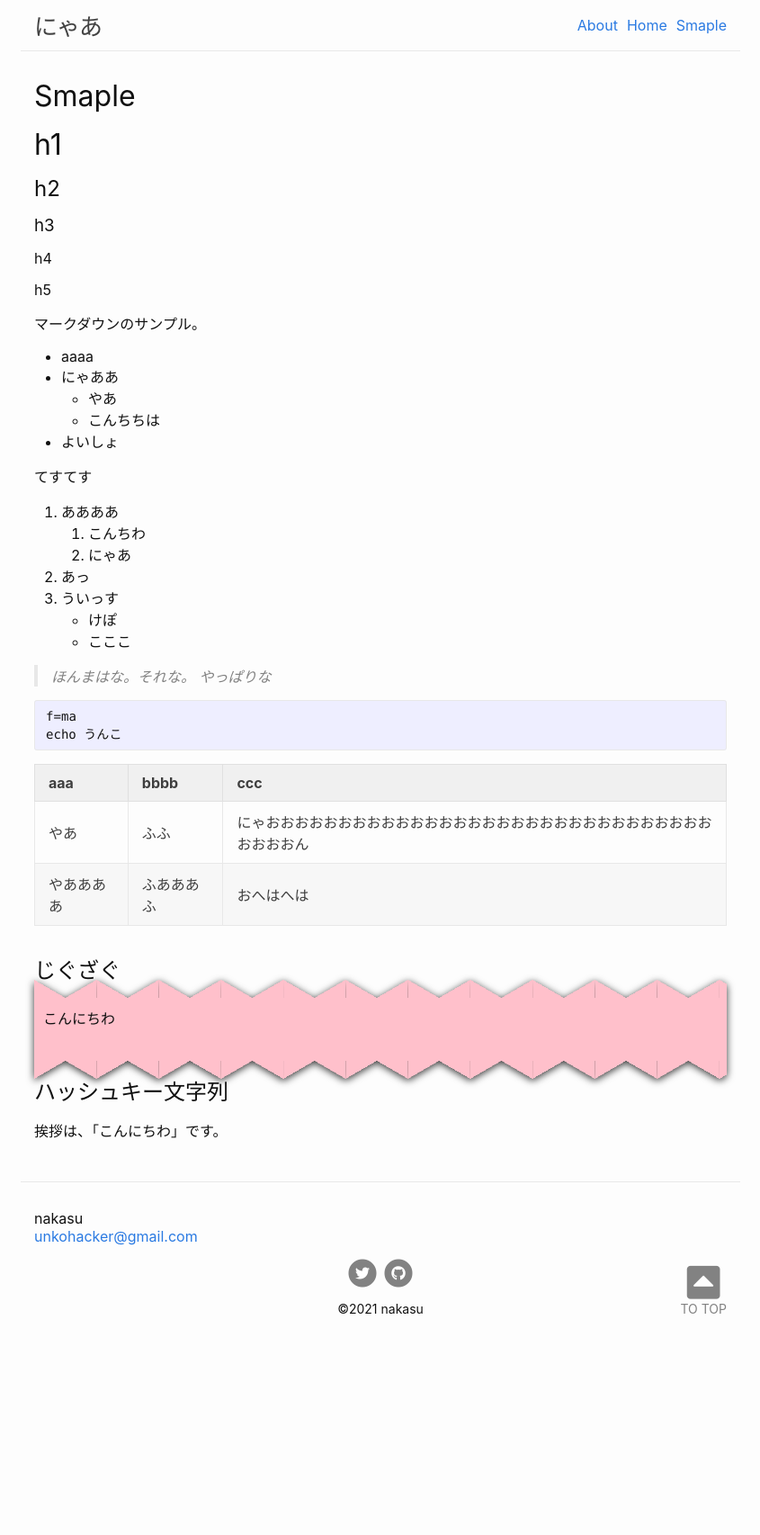
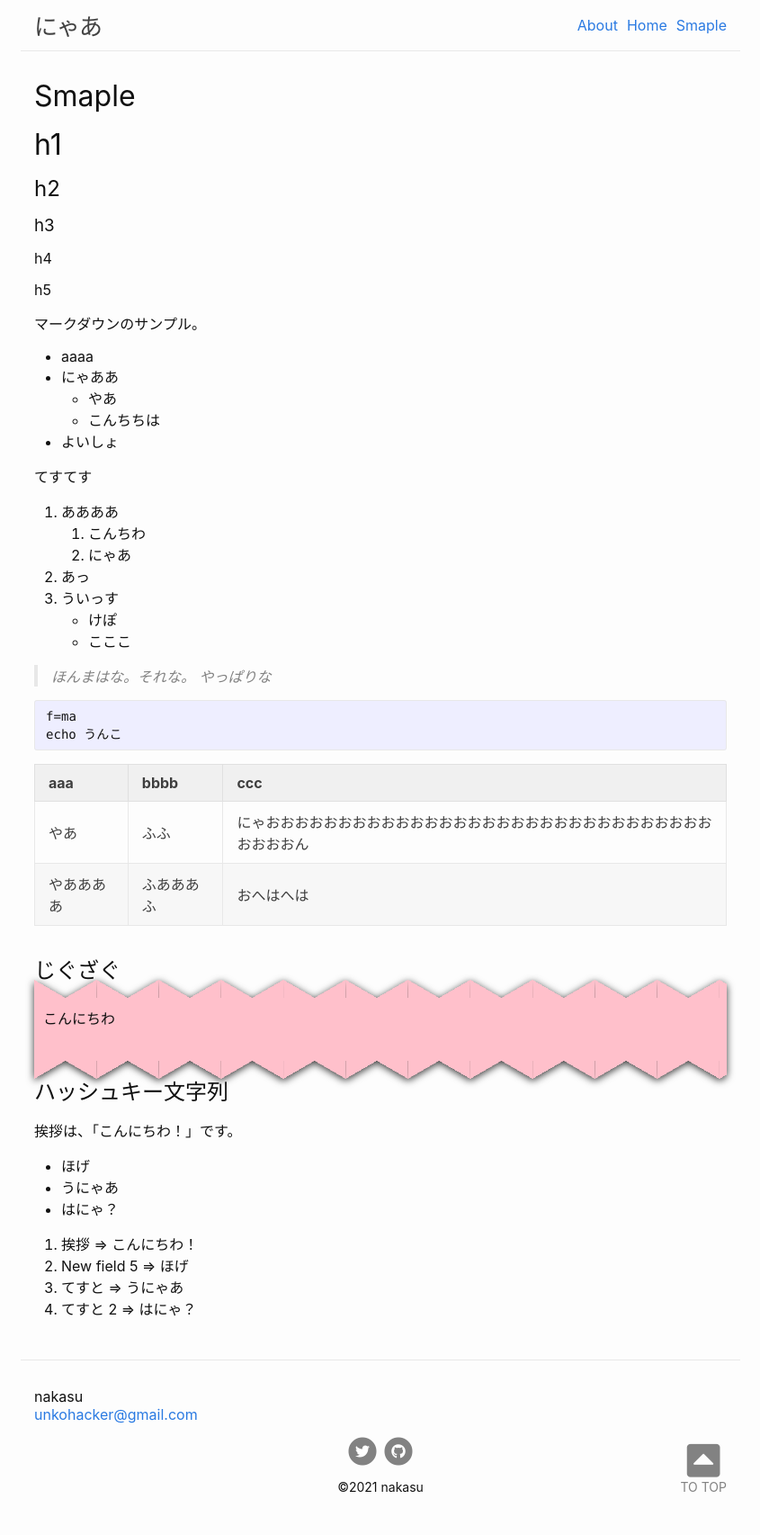
Before and after one commit to znuko/jekyll-template, a Jekyll site: the page built from _pages/sample.md, in a window 1280 px wide. Shown: the whole page at 90% size, without its empty margins (217-1062 px from the left). Built offline with Jekyll 4.4.1, drawn with Linux system fonts in a browser that asks for light colours; nearby versions of some CDN libraries; before the commit the page ends 1508 px from its top, so only the background shows below that.

Commit message:
test hash key

```diff
--- a/_config.yml
+++ b/_config.yml
@@ -57,5 +57,3 @@ exclude:
 plugins:
   - jekyll-tidy
   - jekyll-admin
-
-"挨拶": "こんにちわ"
--- /dev/null
+++ b/_data/test.yml
@@ -0,0 +1,4 @@
+"挨拶": こんにちわ！
+New field 5: ほげ
+てすと: うにゃあ
+てすと 2: はにゃ？
--- a/_pages/sample.md
+++ b/_pages/sample.md
@@ -48,4 +48,14 @@ echo うんこ
 
 ## ハッシュキー文字列
 
-挨拶は、「{{ site["挨拶"] }}」です。
+挨拶は、「{{ site.data.test["挨拶"] }}」です。
+
+- {{ site.data.test["New field 5"] }}
+- {{ site.data.test["てすと"] }}
+- {{ site.data.test["てすと 2"] }}
+
+<ol>
+{% for hash in site.data.test %}
+  <li>{{ hash[0] }} => {{ hash[1] }}</li>
+{% endfor %}
+</ol>
```
